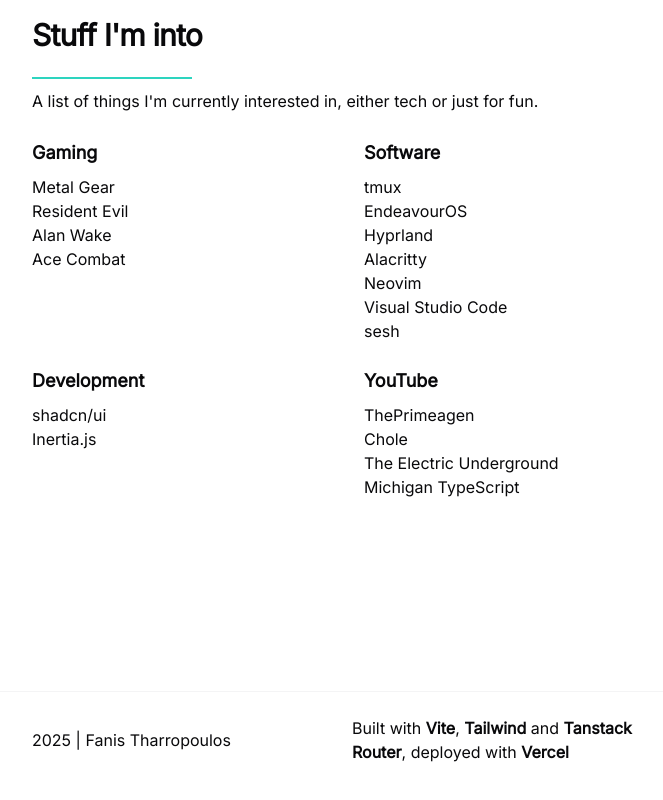
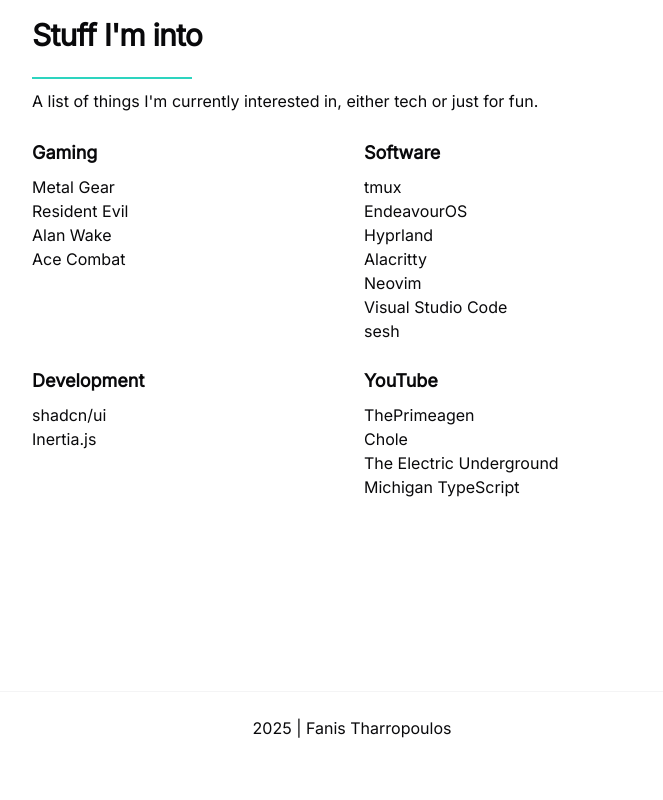
Before and after one commit to tharropoulos/portfolio, a React (Vite) app: page / in a window 1280 px wide. Shown: the part 2673-3473 px from the top of the page, without its empty margins (288-951 px from the left). Built offline with nearby package versions, Linux system fonts and the light colour scheme.

Commit message:
fix(footer): remove `built with` section

```diff
--- a/src/components/footer.tsx
+++ b/src/components/footer.tsx
@@ -6,30 +6,6 @@
       <div className="flex">
         <div className="mx-auto flex max-w-screen-sm flex-col justify-between gap-6 md:flex-row md:items-center md:gap-0">
           <p>{new Date().getFullYear()} | Fanis Tharropoulos</p>
-          <p className="w-1/2">
-            Built with{" "}
-            <a href="https://vite.dev/" className="font-bold hover:underline">
-              Vite
-            </a>
-            ,{" "}
-            <a
-              href="https://tailwindcss.com/"
-              className="font-bold hover:underline"
-            >
-              Tailwind
-            </a>{" "}
-            and{" "}
-            <a
-              href="https://tanstack.com/router/latest"
-              className="font-bold hover:underline"
-            >
-              Tanstack Router
-            </a>
-            , deployed with{" "}
-            <a href="https://vercel.com/" className="font-bold hover:underline">
-              Vercel
-            </a>
-          </p>
         </div>
         <ModeToggle className="flex px-6 md:hidden" />
       </div>
```
